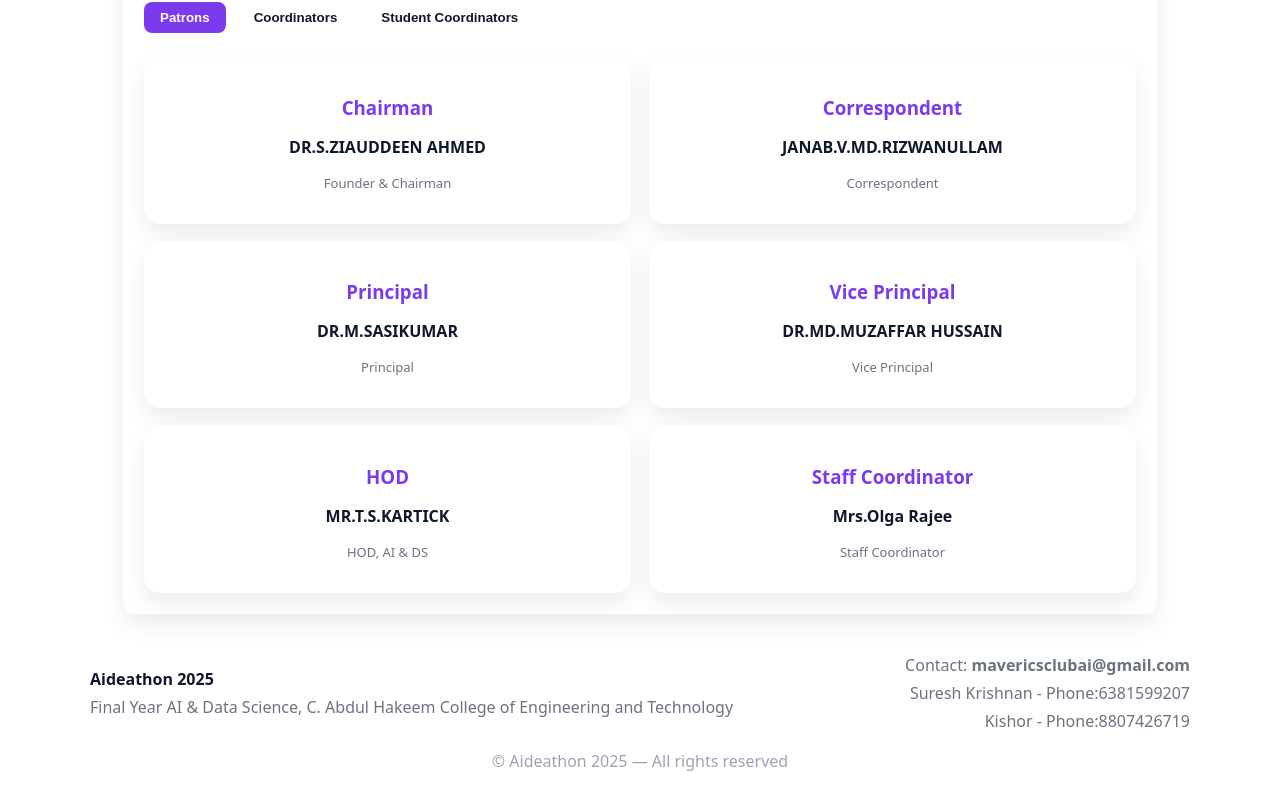
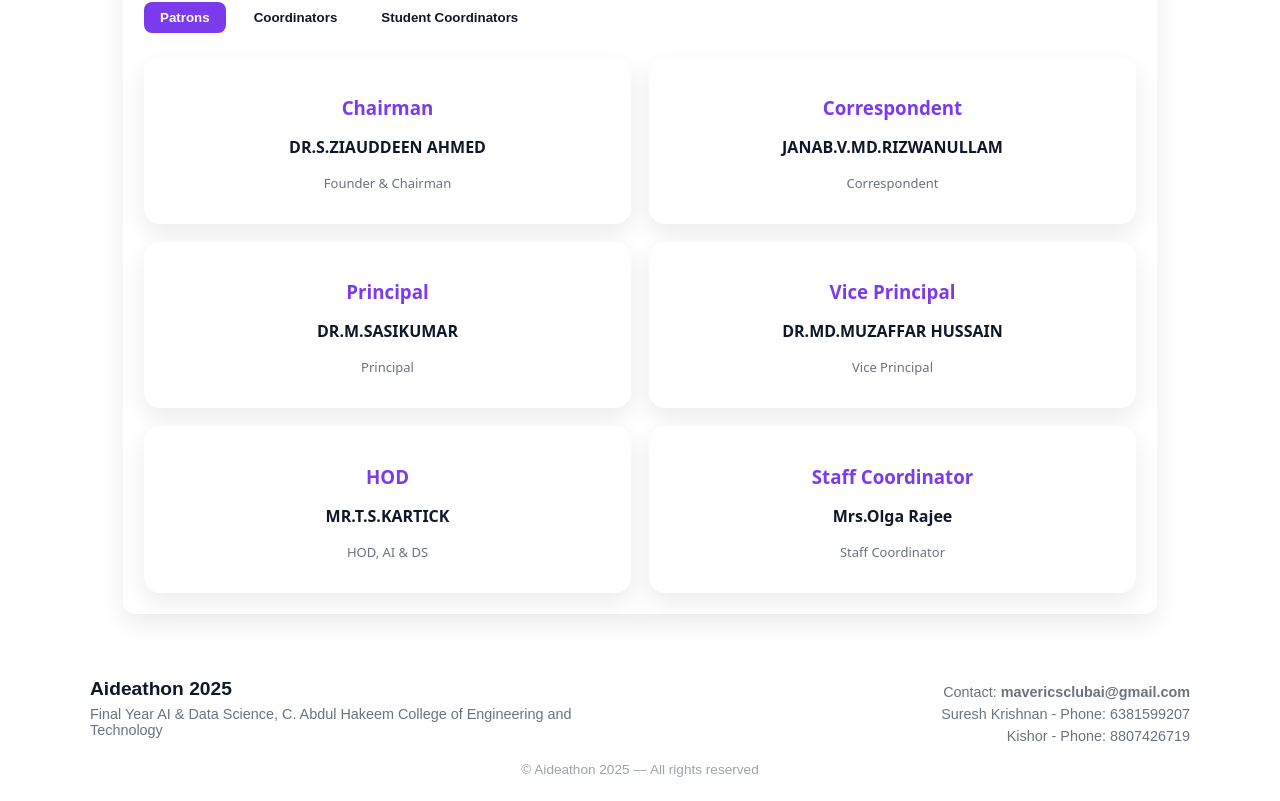
Before and after one commit to Aideathon/Aideathon-25, a React (Vite) app: page /patron in a window 1280 px wide. Shown: the part 267-1068 px from the top of the page. Before the commit the page ends 1039 px from the top, so only its background shows below. Built offline with nearby package versions, Linux system fonts and the light colour scheme.

Commit message:
Update Footer.jsx

```diff
--- a/src/components/Footer.jsx
+++ b/src/components/Footer.jsx
@@ -1,21 +1,80 @@
-import React from 'react'
-export default function Footer(){
+import React from 'react';
+
+export default function Footer() {
   return (
     <footer className="footer">
       <div className="container">
-        <div style={{display:'flex',justifyContent:'space-between',alignItems:'center',gap:12,flexWrap:'wrap'}}>
-          <div>
-            <div style={{fontWeight:800}}>Aideathon 2025</div>
-            <div style={{color:'#6b7280',marginTop:6}}>Final Year AI & Data Science, C. Abdul Hakeem College of Engineering and Technology</div>
+        <div className="footer-top">
+          <div className="footer-left">
+            <div className="footer-brand">Aideathon 2025</div>
+            <div className="footer-desc">
+              Final Year AI & Data Science, C. Abdul Hakeem College of Engineering and Technology
+            </div>
           </div>
-          <div style={{textAlign:'right',color:'#6b7280'}}>
+          <div className="footer-right">
             <div>Contact: <strong>mavericsclubai@gmail.com</strong></div>
-            <div style={{marginTop:6}}>Suresh Krishnan - Phone:6381599207</div>
-            <div style={{marginTop:6}}>Kishor - Phone:8807426719</div>
+            <div>Suresh Krishnan - Phone: 6381599207</div>
+            <div>Kishor - Phone: 8807426719</div>
           </div>
         </div>
-        <div style={{textAlign:'center',color:'#9ca3af',marginTop:18}}>© Aideathon 2025 — All rights reserved</div>
+        <div className="footer-bottom">© Aideathon 2025 — All rights reserved</div>
       </div>
+
+      <style>{`
+        .footer {
+          background: var(--bg, #f9f9f9);
+          padding: 24px 16px;
+          font-family: sans-serif;
+        }
+        .footer-top {
+          display: flex;
+          justify-content: space-between;
+          align-items: flex-start;
+          gap: 12px;
+          flex-wrap: wrap;
+        }
+        .footer-left {
+          flex: 1;
+          min-width: 200px;
+        }
+        .footer-brand {
+          font-weight: 800;
+          font-size: 1.2rem;
+        }
+        .footer-desc {
+          color: #6b7280;
+          margin-top: 6px;
+          font-size: 0.9rem;
+        }
+        .footer-right {
+          flex: 1;
+          min-width: 200px;
+          text-align: right;
+          color: #6b7280;
+          font-size: 0.9rem;
+        }
+        .footer-right div {
+          margin-top: 6px;
+        }
+        .footer-bottom {
+          text-align: center;
+          color: #9ca3af;
+          margin-top: 18px;
+          font-size: 0.85rem;
+        }
+
+        /* Mobile adjustments */
+        @media (max-width: 768px) {
+          .footer-top {
+            flex-direction: column;
+            align-items: flex-start;
+            gap: 16px;
+          }
+          .footer-right {
+            text-align: left;
+          }
+        }
+      `}</style>
     </footer>
-  )
+  );
 }
```
